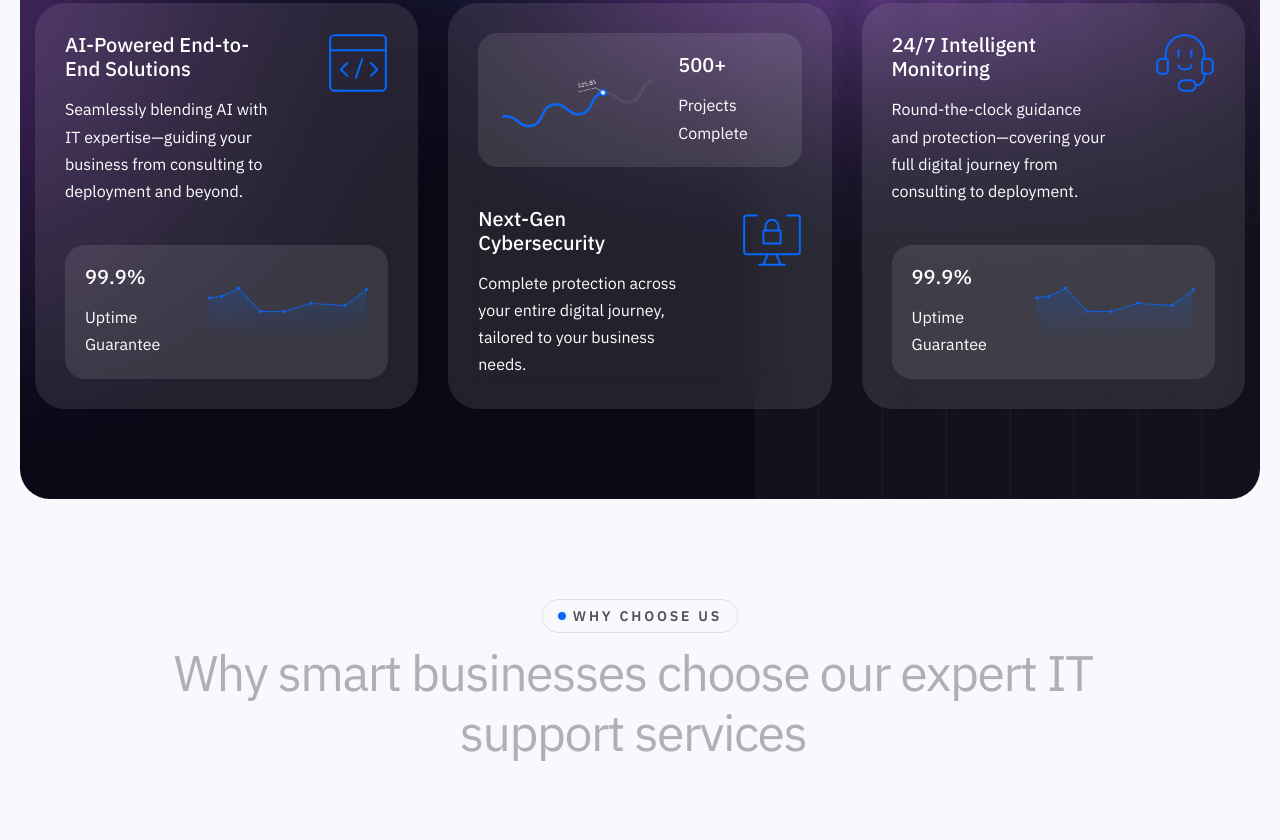
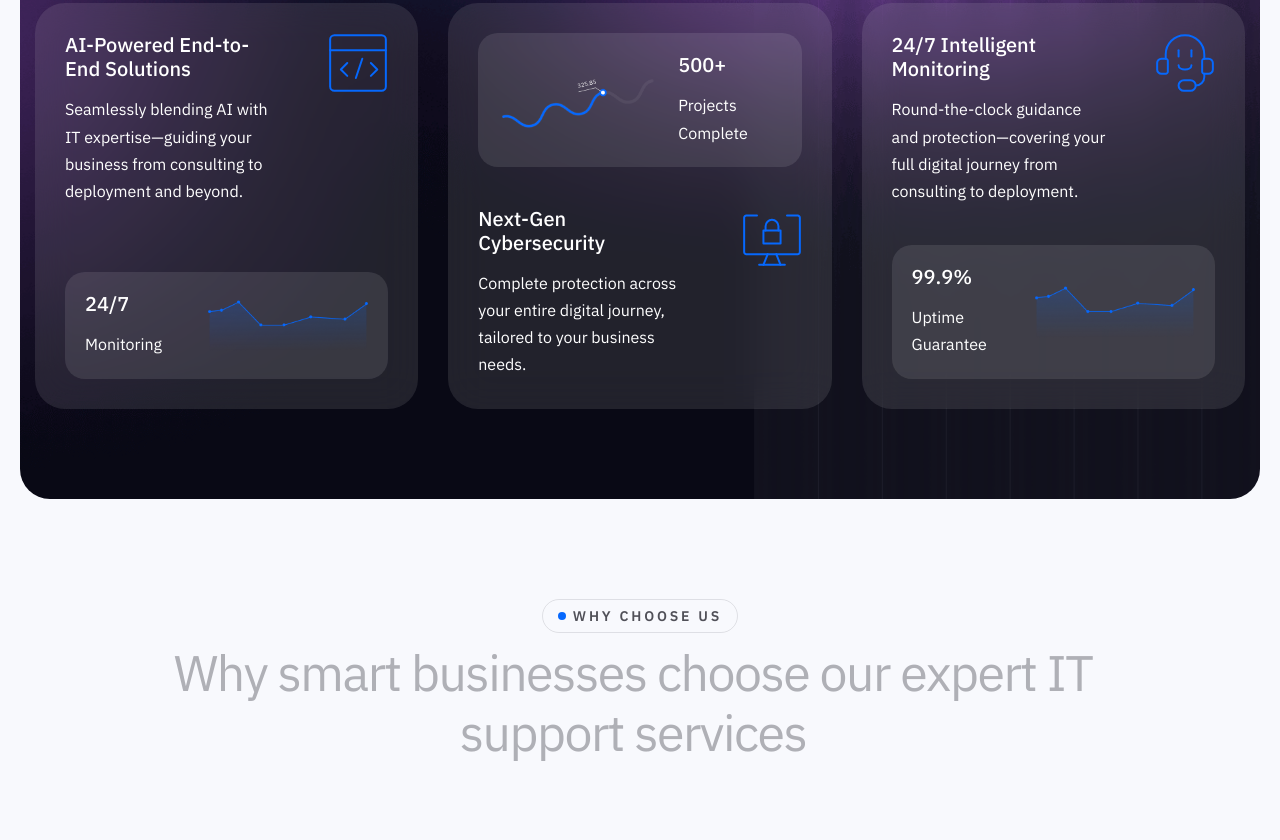
Before and after one commit to nihumeorg-hub/nihumeorg-hub.github.io, a website: page index.html in a window 1280 px wide. Shown: the part 747-1587 px from the top of the page. Drawn offline with Linux system fonts and the light colour scheme; some packages are replaced by stand-ins of ours; animation ran at ten frames a second; a script that the page names is missing.

Commit message:
Copy update: 3rd hero pill now reads '24/7' + 'Monitoring' while keeping same layout as tile 1

```diff
--- a/index.html
+++ b/index.html
@@ -171,11 +171,11 @@
                             </div>
                             <div class="hero-benefit-counter-box">
                                 <div class="hero-benefit-counter-content">
-                                    <h3><span class="counter">99.9</span>%</h3>
-                                    <p>Uptime Guarantee</p>
+                                    <h3>24/7</h3>
+                                    <p>Monitoring</p>
                                 </div>
                                 <div class="hero-benefit-counter-image">
-                                    <img src="images/hero-benefit-counter-image-1.png" alt="">
+                                    <img src="images/hero-benefit-counter-image-1.png" alt="Monitoring trend graph">
                                 </div>
                             </div>
                         </div>
```
